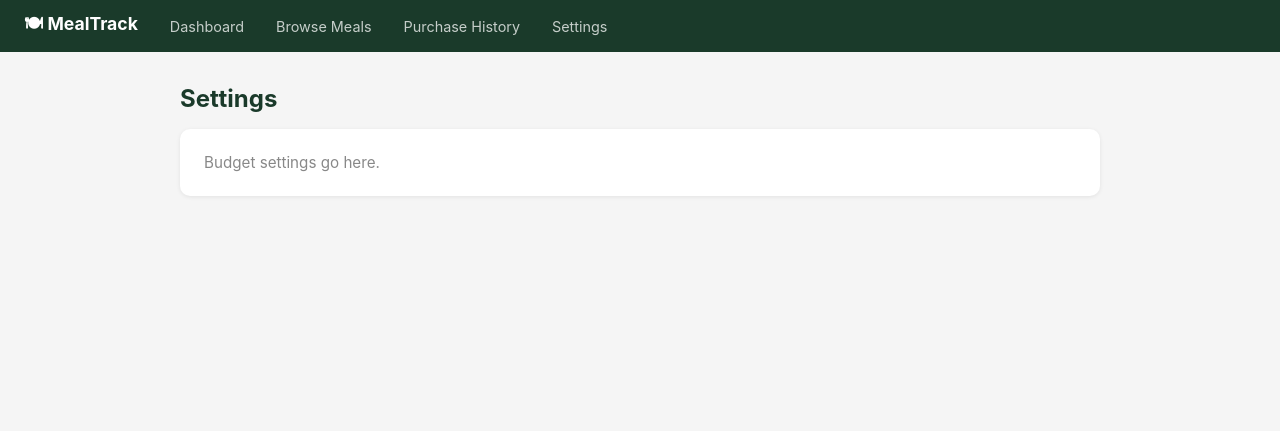
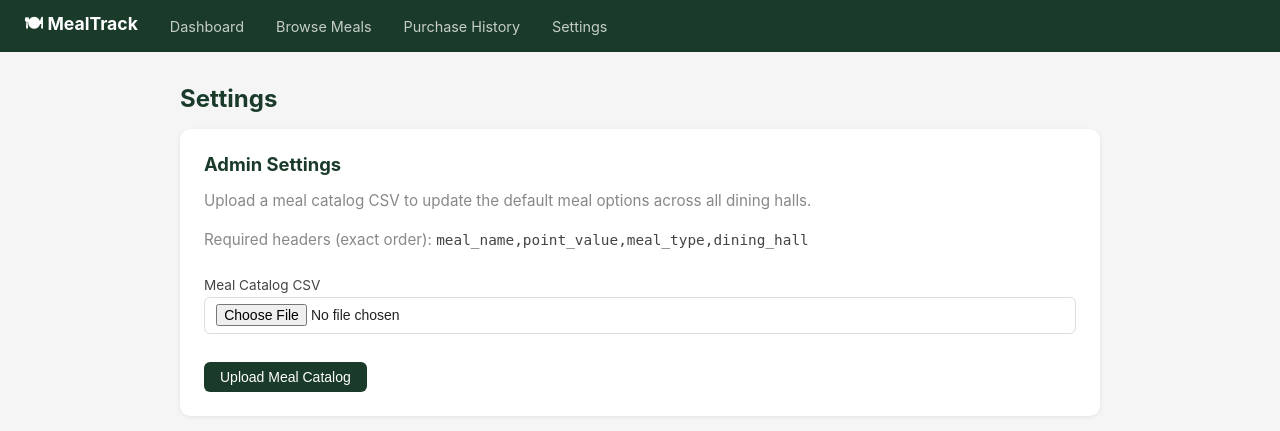
Before and after one commit to HaydenOelke/CS422-Project-2, a Flask app: page /settings in a window 1280 px wide. Shown: the top 431 px of the page. Run offline with Flask 3, Linux system fonts and the light colour scheme.

Commit message:
Added csv upload admin functionality. Added some error handling to /meals/upload route. Modified the dockerfile and docker-compose files to show logs from flask but not mongo. Added in two test meal plan csv files, one of which is intentionally buggy. Added a run.sh script to run the service with only flask logs in the terminal

```diff
--- a/app/app.py
+++ b/app/app.py
@@ -75,20 +75,46 @@ def meal_upload():
     if not file or file.filename == "":
         flash("No file selected.", "error")
         return redirect(url_for("settings"))
+    if not file.filename.lower().endswith(".csv"):
+        flash("Invalid file type. Please upload a .csv file.", "error")
+        return redirect(url_for("settings"))
 
     stream  = io.StringIO(file.stream.read().decode("utf-8"))
     reader  = csv.DictReader(stream)
+    expected_headers = ["meal_name", "point_value", "meal_type", "dining_hall"]
+    received_headers = [h.strip() for h in (reader.fieldnames or [])]
+
+    if received_headers != expected_headers:
+        flash(
+            "Invalid CSV headers. Required exact order: "
+            "meal_name,point_value,meal_type,dining_hall",
+            "error"
+        )
+        return redirect(url_for("settings"))
+
     added   = 0
     skipped = 0
 
     for row in reader:
         try:
-            meal_name   = row["meal_name"].strip()
-            point_value = float(row["point_value"].strip())
-            meal_type   = row["meal_type"].strip()
-            dining_hall = row["dining_hall"].strip()
+            print(f"row: {row}", flush=True)
+            meal_name   = row.get("meal_name", "")
+            point_value = row.get("point_value", "")
+            meal_type   = row.get("meal_type", "")
+            dining_hall = row.get("dining_hall", "")
 
-            if not meal_name or not dining_hall:
+            if not meal_name or not dining_hall or not point_value or not meal_type:
+                skipped += 1
+                continue
+
+            meal_name = meal_name.strip()
+            point_value = point_value.strip()
+            meal_type = meal_type.strip()
+            dining_hall = dining_hall.strip()
+
+            try:
+                point_value = float(point_value)
+            except ValueError:
                 skipped += 1
                 continue
 
@@ -103,7 +129,8 @@ def meal_upload():
                 upsert=True
             )
             added += 1
-        except (KeyError, ValueError):
+        except Exception as e:
+            print(f"Error: {e}", flush=True)
             skipped += 1
 
     flash(f"Upload complete — {added} meals added/updated, {skipped} rows skipped.", "success")
--- a/app/templates/settings.html
+++ b/app/templates/settings.html
@@ -1,8 +1,67 @@
 {% extends "base.html" %}
 {% block title %}Settings{% endblock %}
 {% block content %}
+
+{% with messages = get_flashed_messages(with_categories=true) %}
+  {% for category, message in messages %}
+    <div class="flash {{ category }}">{{ message }}</div>
+  {% endfor %}
+{% endwith %}
+
 <h1>Settings</h1>
+
 <div class="card">
-  <p>Budget settings go here.</p>
+  <h2>Admin Settings</h2>
+  <p>Upload a meal catalog CSV to update the default meal options across all dining halls.</p>
+  <p>Required headers (exact order): <code>meal_name,point_value,meal_type,dining_hall</code></p>
+
+  <form class="upload-form" method="POST" action="{{ url_for('meal_upload') }}" enctype="multipart/form-data" style="display:grid;gap:.75rem;">
+    <div>
+      <label for="csv_file">Meal Catalog CSV</label>
+      <input id="csv_file" name="csv_file" type="file" accept=".csv,text/csv" required>
+    </div>
+    <div>
+      <button type="submit" class="btn btn-primary">Upload Meal Catalog</button>
+    </div>
+  </form>
 </div>
+
+<style>
+  h2 {
+    color: #1a3a2a;
+    font-size: 1.15rem;
+    margin-bottom: 1rem;
+  }
+
+  .card p {
+    margin-bottom: 1.25rem;
+  }
+
+  .card p:last-of-type {
+    margin-bottom: 1.75rem;
+  }
+
+  .upload-form {
+    margin-top: 0.5rem;
+  }
+
+  code {
+    color: #444;
+    font-size: 0.9rem;
+  }
+
+  input[type="file"] {
+    padding: 0.4rem 0.7rem;
+    border: 1px solid #ddd;
+    border-radius: 6px;
+    font-size: 0.875rem;
+    width: 100%;
+    margin-bottom: 0.75rem;
+    background: white;
+  }
+
+  button.btn {
+    margin-top: 0.25rem;
+  }
+</style>
 {% endblock %}
--- a/docker-compose.yml
+++ b/docker-compose.yml
@@ -6,6 +6,7 @@ services:
     environment:
       - MONGO_URI=mongodb://mongo:27017/mealtrack
       - FLASK_ENV=development
+      - PYTHONUNBUFFERED=1
     volumes:
       - ./app:/app
     depends_on:
@@ -19,6 +20,8 @@ services:
     volumes:
       - mongo_data:/data/db
     restart: unless-stopped
+    logging:
+      driver: "none"
 
 volumes:
   mongo_data:
```
Also changed, not shown: test-files/test1.csv (added, +15 -0 lines), test-files/test2-incorrect-format.csv (added, +15 -0 lines), 2 other files.
